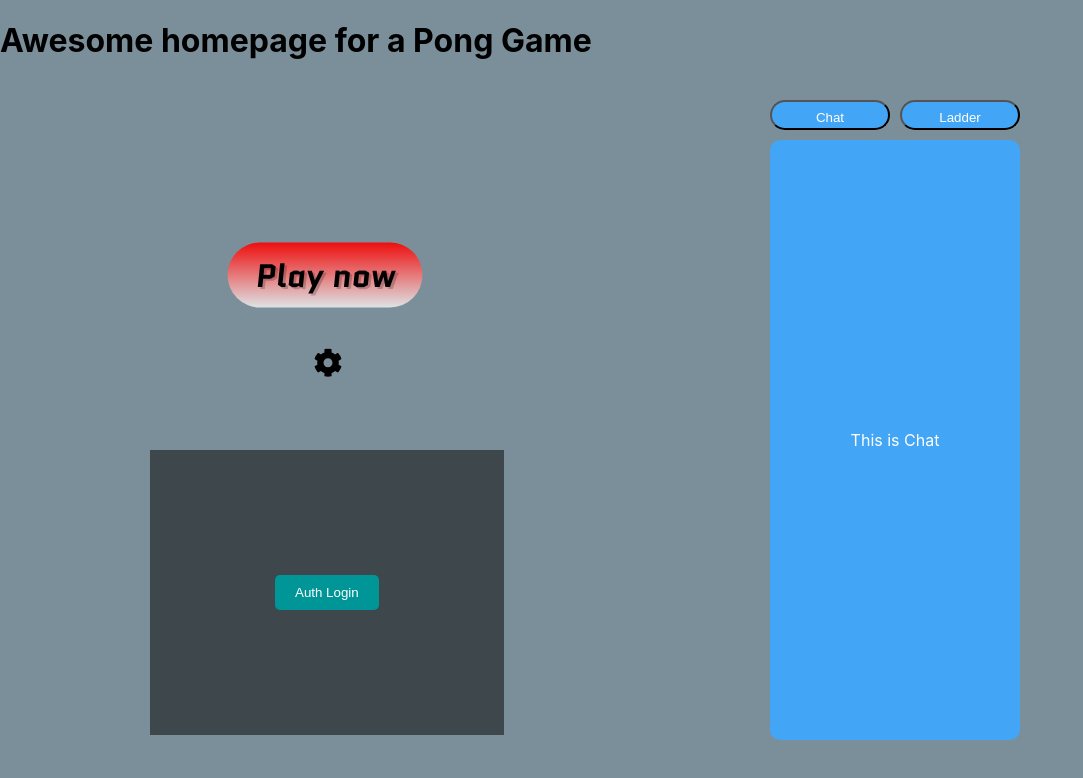
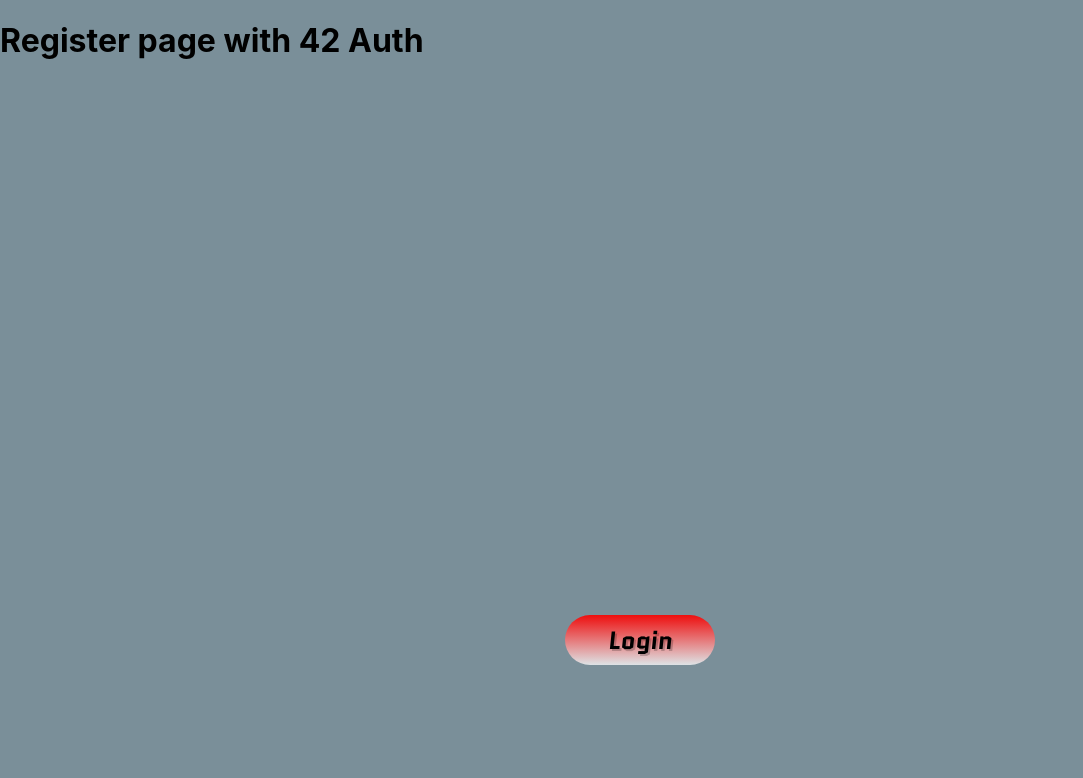
Before and after one commit to mikirosario/ft_transcendence, a React (Create React App) app in the folder front/: page / in a window 1280 px wide. Shown: the top 778 px of the page, without its empty margins (0-1083 px from the left). Built offline with nearby package versions, Linux system fonts and the light colour scheme.

Commit message:
Register page + Profile in homepage

```diff
--- a/front/public/index.html
+++ b/front/public/index.html
@@ -26,7 +26,8 @@
   <head>
     <link rel="preconnect" href="https://fonts.googleapis.com">
     <link rel="preconnect" href="https://fonts.gstatic.com" crossorigin>
-    <link href="https://fonts.googleapis.com/css2?family=Quantico:ital,wght@0,400;0,700;1,400;1,700&display=swap"
+    <link
+      href="https://fonts.googleapis.com/css2?family=Press+Start+2P&family=Quantico:ital,wght@0,400;0,700;1,400;1,700&display=swap"
       rel="stylesheet">
   </head>
   <title>React App</title>
--- a/front/src/components/home/AuthButton.tsx
+++ /dev/null
@@ -1,29 +0,0 @@
-import React from 'react';
-import { useNavigate } from 'react-router-dom';
-
-const AuthLoginButton: React.FC = () => {
-  const navigate = useNavigate();
-
-  const handleClick = () => {
-    navigate('XXXXX'); // Replace 'XXXXX' with the desired URL
-  };
-
-  const buttonStyle = {
-    backgroundColor: 'rgb(0, 149, 150)',
-    color: 'white',
-    borderRadius: '5px',
-    padding: '10px 20px',
-    border: 'none',
-    cursor: 'pointer',
-  };
-
-  return (
-    <div>
-      <button style={buttonStyle} onClick={handleClick}>
-        Auth Login
-      </button>
-    </div>
-  );
-};
-
-export default AuthLoginButton;
--- a/front/src/components/home/PlayButton.tsx
+++ b/front/src/components/home/PlayButton.tsx
@@ -1,6 +1,10 @@
 import React, { useState } from 'react';
 
-const PlayButton: React.FC = () => {
+interface Args{
+  name: string;
+}
+
+const PlayButton: React.FC<Args> = (args) => {
   const [isHovered, setIsHovered] = useState(false);
 
   const buttonStyle = {
@@ -39,7 +43,7 @@ const PlayButton: React.FC = () => {
       onMouseEnter={handleMouseEnter}
       onMouseLeave={handleMouseLeave}
     >
-      Play now
+      {args.name}
     </button>
   );
 }
--- a/front/src/index.tsx
+++ b/front/src/index.tsx
@@ -8,6 +8,7 @@ import Home from './pages/Home';
 import Options from './pages/Options';
 import GameSelector from './pages/GameSelector';
 import Pong from './pages/Pong';
+import Register from './pages/Register';
 
 const root = ReactDOM.createRoot(
   document.getElementById('root') as HTMLElement
@@ -24,7 +25,8 @@ root.render(
     }}>
       <Routes>
         <Route path="/">
-          <Route index element={<Home />} />
+          <Route index element={<Register />} />
+          <Route path="homepage" element={<Home />} />
           <Route path="settings" element={<Options />} />
           <Route path="pong" element={<Pong />} />
           <Route path="gameSelector" element={<GameSelector />} />
--- a/front/src/pages/Home.tsx
+++ b/front/src/pages/Home.tsx
@@ -1,9 +1,9 @@
 import React from "react";
 import { useNavigate } from 'react-router-dom';
 import PlayButton from "../components/home/PlayButton";
-import AuthLoginButton from "../components/home/AuthButton";
 import SettingsButton from "../components/home/SettingsButton";
 import SwitchChatLadder from "../components/chat-ladder/ChatLadderSwitch";
+import AvatarProfile from "../components/home/AvatarProfile";
 
 function Home() {
     const navigate = useNavigate();
@@ -16,12 +16,12 @@ function Home() {
         alignItems: 'flex-end',
     };
 
-    const AuthLoginStyle: React.CSSProperties = {
+    const AvatarDisplay: React.CSSProperties = {
         position: 'fixed',
-        top: '450px',
-        left: '150px',
+        top: '500px',
+        left: '215px',
         backgroundColor: 'rgba(0, 0, 0, 0.5)',
-        padding: '125px',
+        padding: '50px',
     };
 
     const SettingsStyle: React.CSSProperties = {
@@ -60,11 +60,11 @@ function Home() {
             <section className="SwitchChat-Ladder" style={SwitchStyle}>
                 <SwitchChatLadder></SwitchChatLadder>
             </section>
-            <section className='AuthLoginButton' style={AuthLoginStyle} onClick={AuthLoginLink}>
-                <AuthLoginButton></AuthLoginButton>
+            <section className='AvatarDisplay' style={AvatarDisplay} onClick={AuthLoginLink}>
+                <AvatarProfile name="Alex" image='https://i.imgur.com/yXOvdOSs.jpg' rank={10} />
             </section>
             <section className='PlayButton' style={PlayButtonStyle} onClick={gameSelectorLink}>
-                <PlayButton></PlayButton>
+                <PlayButton name="Play now"/>
             </section>
         </div>
     );
--- /dev/null
+++ b/front/src/pages/Register.tsx
@@ -0,0 +1,38 @@
+import React from "react";
+import { useNavigate } from 'react-router-dom';
+import PlayButton from "../components/home/PlayButton";
+import SettingsButton from "../components/home/SettingsButton";
+import SwitchChatLadder from "../components/chat-ladder/ChatLadderSwitch";
+
+function Home() {
+    const navigate = useNavigate();
+
+    const AuthLoginStyle: React.CSSProperties = {
+        position: 'absolute',
+        top: '80%',
+        left: '50%',
+        transform: 'translate(-50%, -50%)',
+      };
+
+
+    const gameSelectorLink = () => {
+        navigate('/GameSelector');
+    };
+
+    const AuthLoginLink = () => {
+        window.location.href = 'localhost:3000'; // Auth URL
+    };
+
+
+    return (
+        <div>
+            <h1> Register page with 42 Auth </h1>
+            <section className='AuthLoginButton' style={AuthLoginStyle} onClick={AuthLoginLink}>
+                <PlayButton name="Login"/>
+            </section>
+
+        </div>
+    );
+}
+
+export default Home;
```
